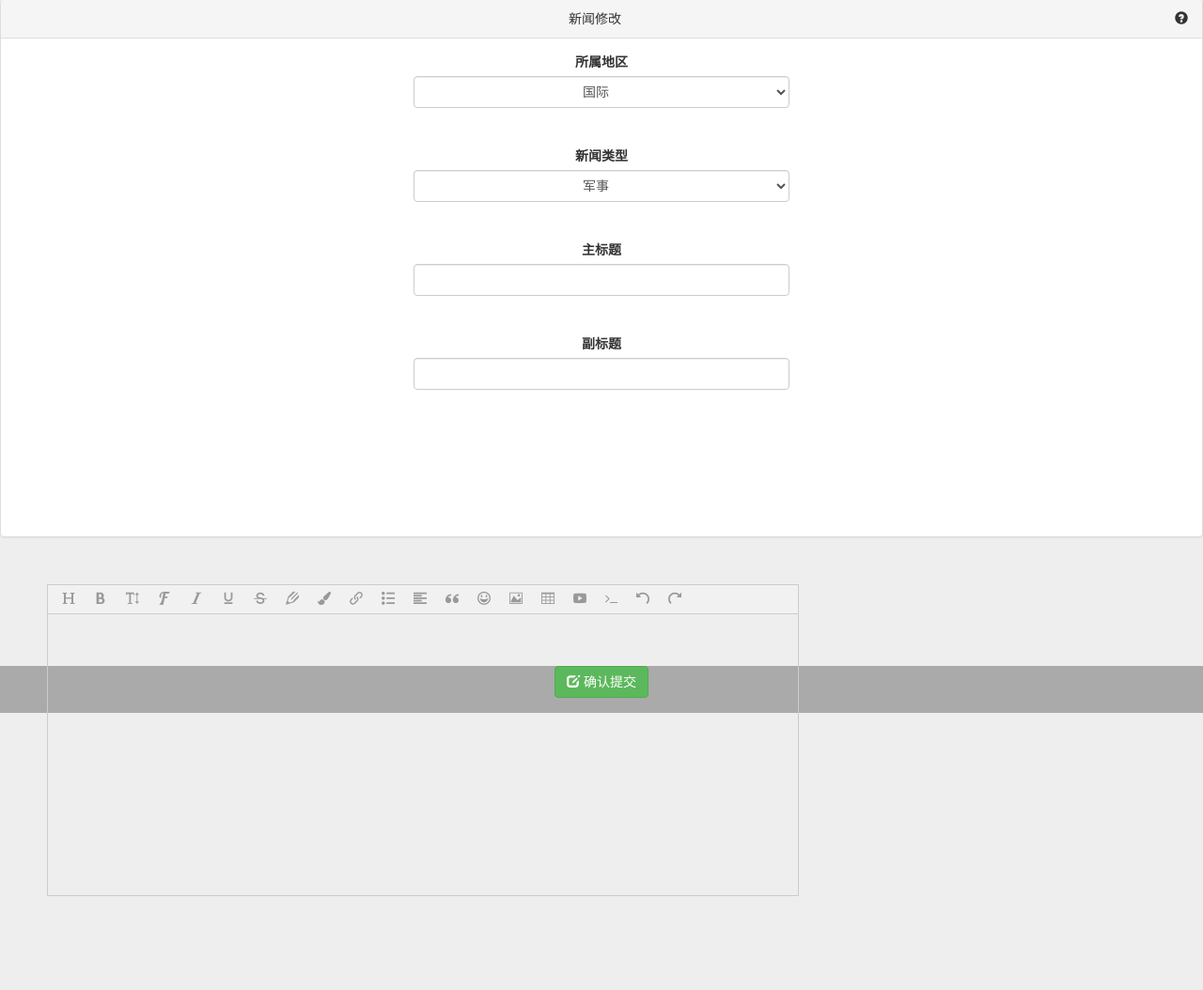
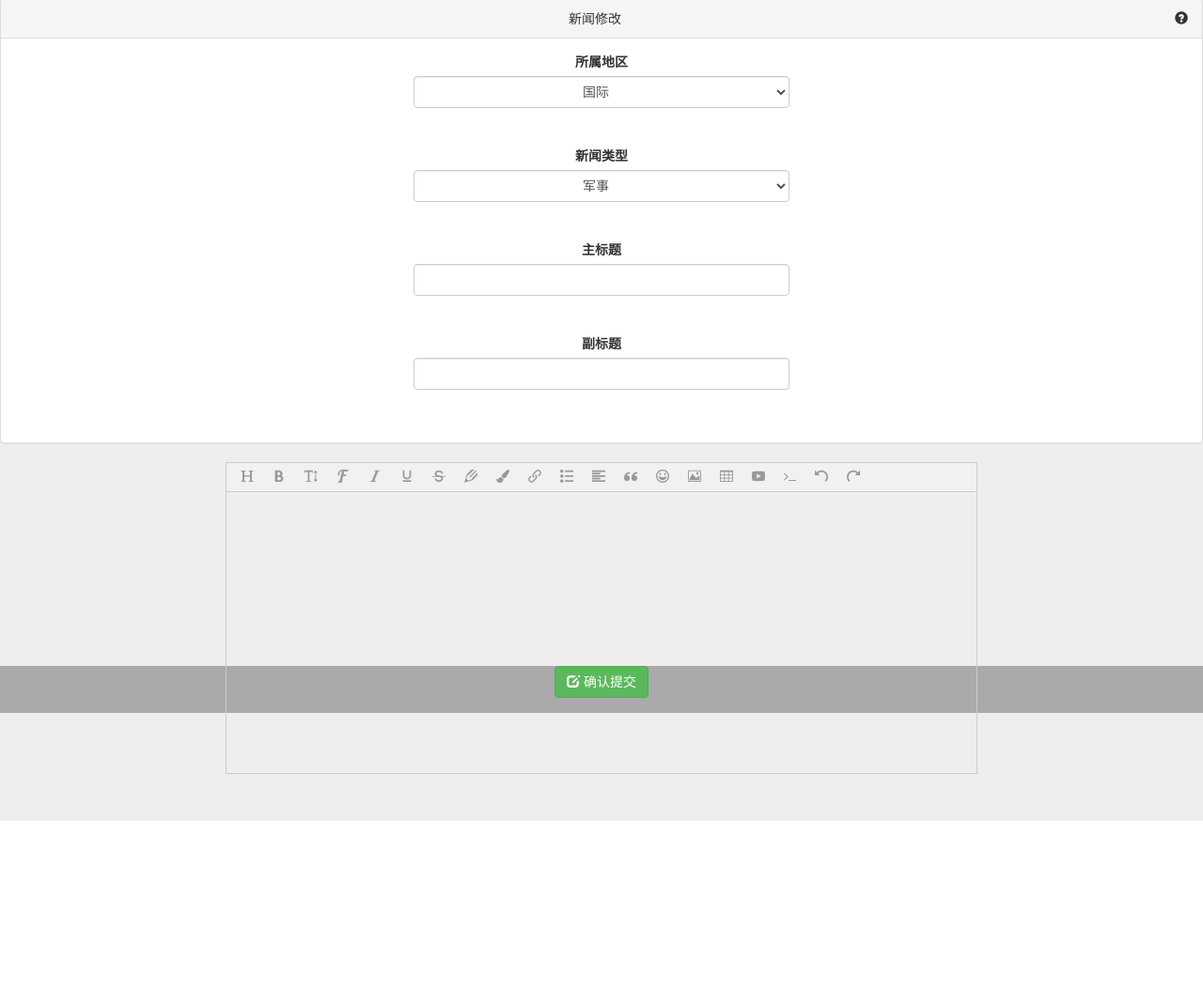
Before and after one commit to tc1134399226/newsmanage, a web app: page /checkContent.html in a window 1280 px wide. Shown: the part 41-1095 px from the top of the page at 94% size. After the commit the page ends 915 px from the top, so only its background shows below. Run offline with its HTML, style and script files only (its server is not run), Linux system fonts and the light colour scheme; data that the repository does not hold is empty.

Commit message:
zzg新闻修改页面样式改

```diff
--- a/src/main/webapp/checkContent.html
+++ b/src/main/webapp/checkContent.html
@@ -105,10 +105,10 @@
                 <label >副标题</label>
                 <input type="text" class="form-control" id="subTitle" style="text-align:center ">
             </div>
-            <div class="form-group" style="text-align:center ">
-                <!--状态-->
-                <input type="hidden" class="form-control" id="status"style="text-align:center " >
-            </div>
+            <!--<div class="form-group" style="text-align:center ">-->
+                <!--&lt;!&ndash;状态&ndash;&gt;-->
+                <!--<input type="hidden" class="form-control" id="status"style="text-align:center " >-->
+            <!--</div>-->
         </form>
 
     </div>
@@ -117,7 +117,7 @@
 
 
 
-<div id="editor"style="max-width:800px;margin:50px;">
+<div id="editor"style="max-width:800px;margin:50px;margin:0 auto">
     <div id="txtdiv" style="border:0px solid gray;height:225px; width:400px;text-align: left">
 
     </div>
```
